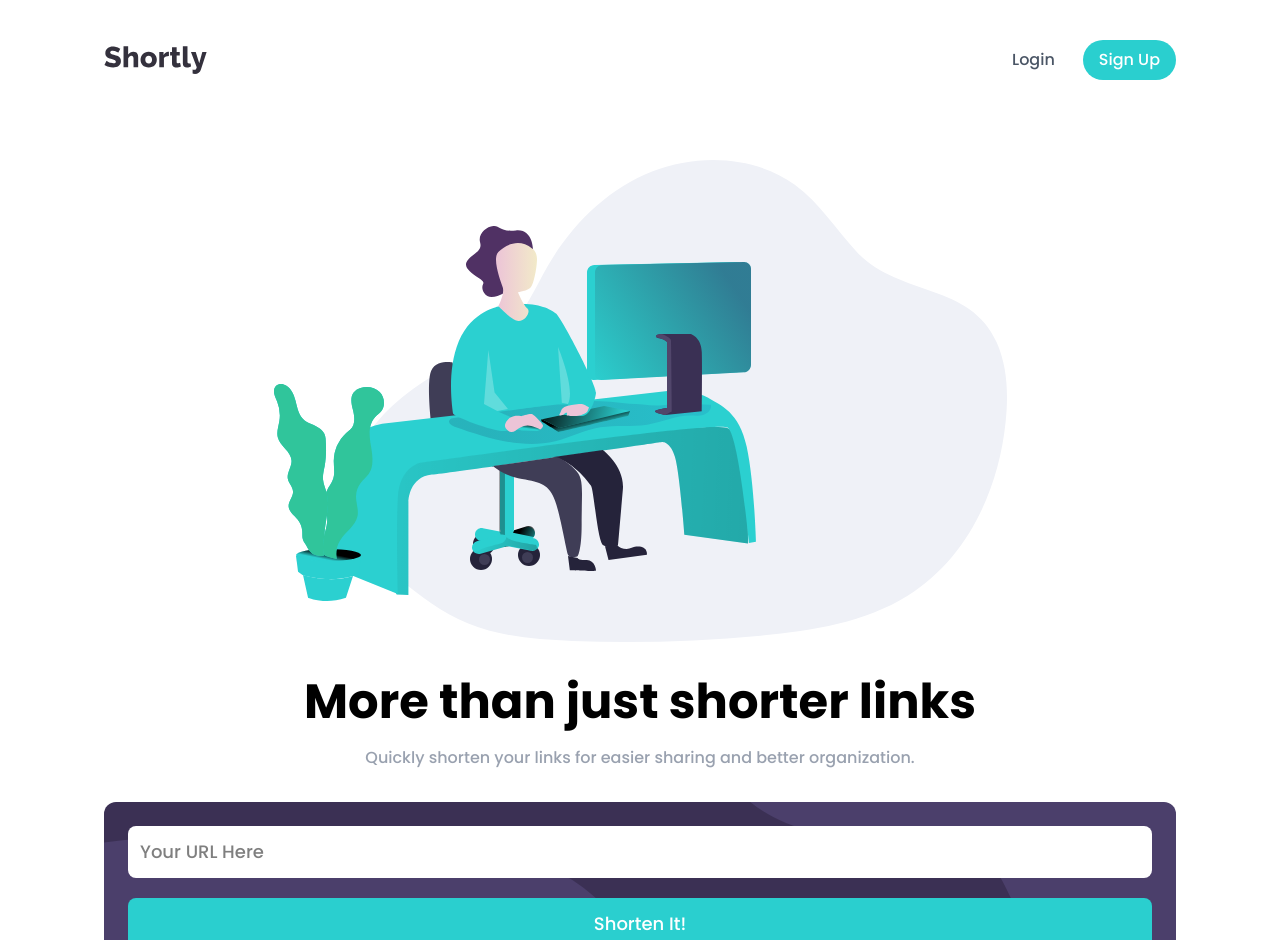
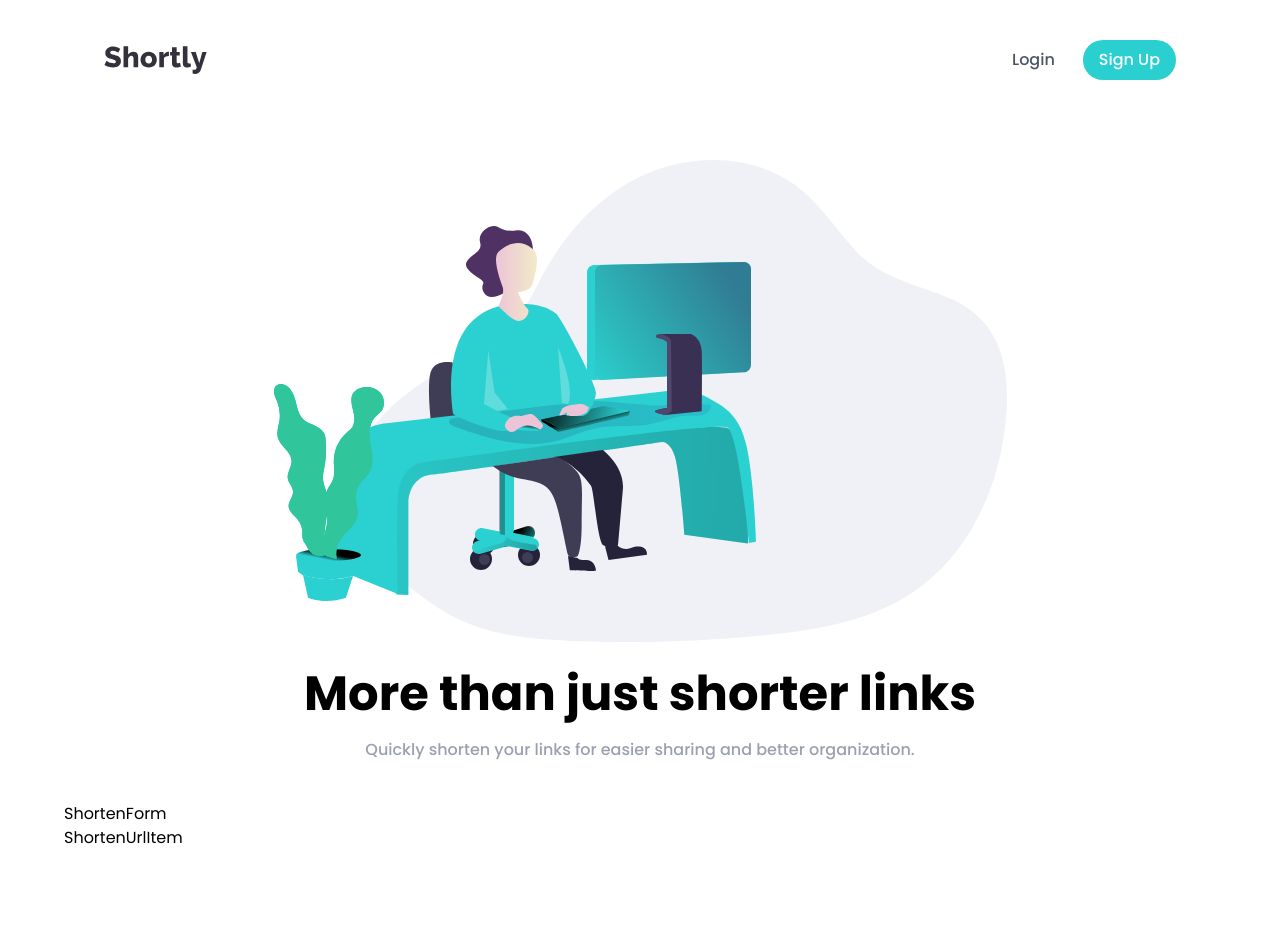
Before and after one commit to mostafa-meerzad/url-shortener, a React (Vite) app in the folder frontend/: page / in a window 1280 px wide. Shown: the top 940 px of the page. After the commit the page ends 850 px from the top, so only its background shows below. Built offline with nearby package versions, Linux system fonts and the light colour scheme.

Commit message:
refactor( components ): refactor and create necessary components

```diff
--- a/frontend/src/App.tsx
+++ b/frontend/src/App.tsx
@@ -1,17 +1,7 @@
-import Main from "./components/layout/Main";
-import Navbar from "./components/layout/Navbar";
+import Layout from "./components/Layout";
 
 const App = () => {
-  return (
-    <>
-      <header className="max-w-6xl mx-auto p-6 md:p-10">
-        <Navbar />
-      </header>
-      <main className="max-w-6xl mx-auto px-6 md:px-10">
-        <Main />
-      </main>
-    </>
-  );
+  return <Layout />;
 };
 
 export default App;
--- /dev/null
+++ b/frontend/src/components/Header.tsx
@@ -0,0 +1,33 @@
+import classNames from "classnames";
+import { logo } from "../assets/images";
+
+const Header = () => {
+  const links = [
+    { label: "login", href: "/" },
+    { label: "sign up", href: "/" },
+  ];
+
+  return (
+    <header className="p-6 md:p-10">
+      <nav className="flex justify-between items-center ">
+        <img src={logo} alt="URL Shortener" className=" h-7 " />
+
+        <ul className="flex gap-3">
+          {links.map(({ label, href }) => (
+            <li
+              className={classNames({
+                " py-2 px-4 rounded-4xl capitalize text-gray-600 font-medium hover:opacity-65 ":
+                  true,
+                "bg-cyan text-white": label === "sign up",
+              })}
+            >
+              <a href={href}>{label}</a>
+            </li>
+          ))}
+        </ul>
+      </nav>
+    </header>
+  );
+};
+
+export default Header;
--- /dev/null
+++ b/frontend/src/components/Hero.tsx
@@ -0,0 +1,25 @@
+import { illustrationWorking } from "../assets/images";
+
+const Hero = () => {
+  return (
+    <section className="flex flex-col justify-between items-center gap-6 my-10 ">
+      <div className="overflow-hidden">
+        <img
+          src={illustrationWorking}
+          alt=""
+          className="h-[22rem] w-full object-contain left-20 relative md:h-auto md:w-auto md:left-auto"
+        />
+      </div>
+      <div className="flex flex-col gap-4 justify-center items-center px-8 md:px-10">
+        <h1 className="text-5xl text-center font-semibold leading-14">
+          More than just shorter links
+        </h1>
+        <p className="text-center text-gray-400 font-medium px-5">
+          Quickly shorten your links for easier sharing and better organization.
+        </p>
+      </div>
+    </section>
+  );
+};
+
+export default Hero;
--- /dev/null
+++ b/frontend/src/components/Layout.tsx
@@ -0,0 +1,19 @@
+import Header from "./Header";
+import Hero from "./Hero";
+import ShortenForm from "./ShortenForm";
+import ShortenUrlList from "./ShortenUrlList";
+
+const Main = () => {
+  return (
+    <div className="max-w-6xl mx-auto">
+      <Header />
+      <main>
+        <Hero />
+        <ShortenForm />
+        <ShortenUrlList />
+      </main>
+    </div>
+  );
+};
+
+export default Main;
--- /dev/null
+++ b/frontend/src/components/Login.tsx
@@ -0,0 +1,9 @@
+import React from 'react'
+
+const Login = () => {
+  return (
+    <div>Login</div>
+  )
+}
+
+export default Login
--- /dev/null
+++ b/frontend/src/components/ShortenForm.tsx
@@ -0,0 +1,9 @@
+import React from 'react'
+
+const ShortenForm = () => {
+  return (
+    <div>ShortenForm</div>
+  )
+}
+
+export default ShortenForm
--- /dev/null
+++ b/frontend/src/components/ShortenUrlItem.tsx
@@ -0,0 +1,9 @@
+import React from 'react'
+
+const ShortenUrlItem = () => {
+  return (
+    <li>ShortenUrlItem</li>
+  )
+}
+
+export default ShortenUrlItem
--- /dev/null
+++ b/frontend/src/components/ShortenUrlList.tsx
@@ -0,0 +1,8 @@
+import React from "react";
+import ShortenUrlItem from "./ShortenUrlItem";
+
+const ShortenUrlList = () => {
+  return <ul>{<ShortenUrlItem />}</ul>;
+};
+
+export default ShortenUrlList;
--- /dev/null
+++ b/frontend/src/components/SignUp.tsx
@@ -0,0 +1,9 @@
+import React from 'react'
+
+const SignUp = () => {
+  return (
+    <div>SignUp</div>
+  )
+}
+
+export default SignUp
--- a/frontend/src/components/layout/Main.tsx
+++ /dev/null
@@ -1,24 +0,0 @@
-import { illustrationWorking } from "../../assets/images";
-import Input from "../ui/Input";
-
-const Main = () => {
-  return (
-    <div className="flex flex-col justify-between items-center gap-8 my-10">
-      <div>
-        <img src={illustrationWorking} alt="" />
-      </div>
-      <div className="flex flex-col gap-4 justify-center items-center">
-        <h1 className="text-5xl text-center font-semibold leading-14">
-          More than just shorter links
-        </h1>
-        <p className="text-center text-gray-400 font-medium px-5">
-          Quickly shorten your links for easier sharing and better organization.
-        </p>
-      </div>
-
-      <Input />
-    </div>
-  );
-};
-
-export default Main;
--- a/frontend/src/components/layout/Navbar.tsx
+++ /dev/null
@@ -1,31 +0,0 @@
-import classNames from "classnames";
-import { logo } from "../../assets/images";
-
-const Navbar = () => {
-  const links = [
-    { label: "login", href: "/" },
-    { label: "sign up", href: "/" },
-  ];
-
-  return (
-    <nav className="flex justify-between items-center ">
-      <img src={logo} alt="URL Shortener" className=" h-7 " />
-
-      <ul className="flex gap-3">
-        {links.map(({ label, href }) => (
-          <li
-            className={classNames({
-              " py-2 px-4 rounded-4xl capitalize text-gray-600 font-medium hover:opacity-65 ":
-                true,
-              "bg-cyan text-white": label === "sign up",
-            })}
-          >
-            <a href={href}>{label}</a>
-          </li>
-        ))}
-      </ul>
-    </nav>
-  );
-};
-
-export default Navbar;
--- a/frontend/src/components/ui/Input.tsx
+++ /dev/null
@@ -1,18 +0,0 @@
-const Input = () => {
-  return (
-    <form className="flex flex-col gap-5 p-6 rounded-xl w-full bg-[url(/bg-shorten-mobile.svg)] md:bg-[url(/bg-shorten-desktop.svg)] bg-no-repeat bg-[100%_0%] bg-darkViolet ">
-      <input
-        type="text"
-        placeholder="Your URL here"
-        className="w-full p-3 bg-white rounded-lg font-medium capitalize text-lg "
-      />
-      <input
-        type="button"
-        value="shorten it!"
-        className="w-full p-3 bg-cyan rounded-lg font-medium capitalize text-white text-lg"
-      />
-    </form>
-  );
-};
-
-export default Input;
```
